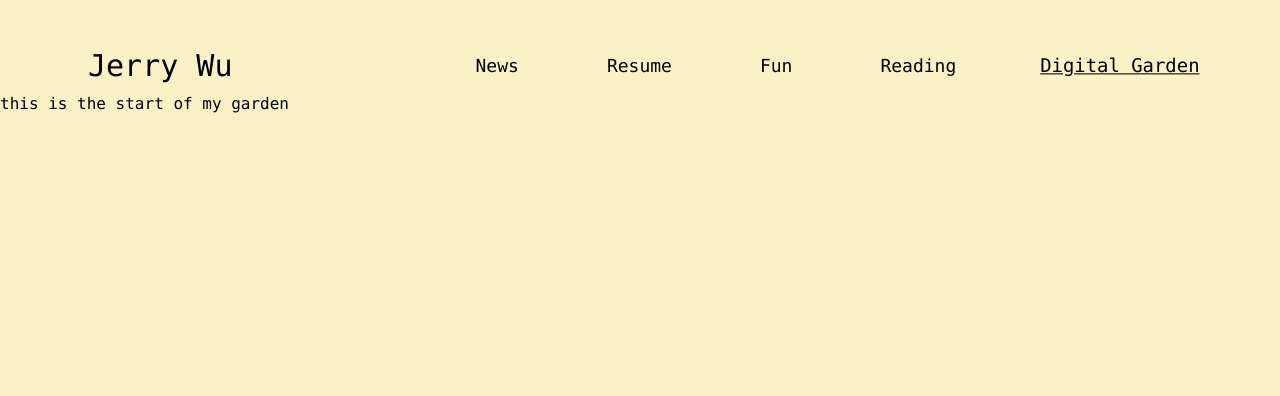
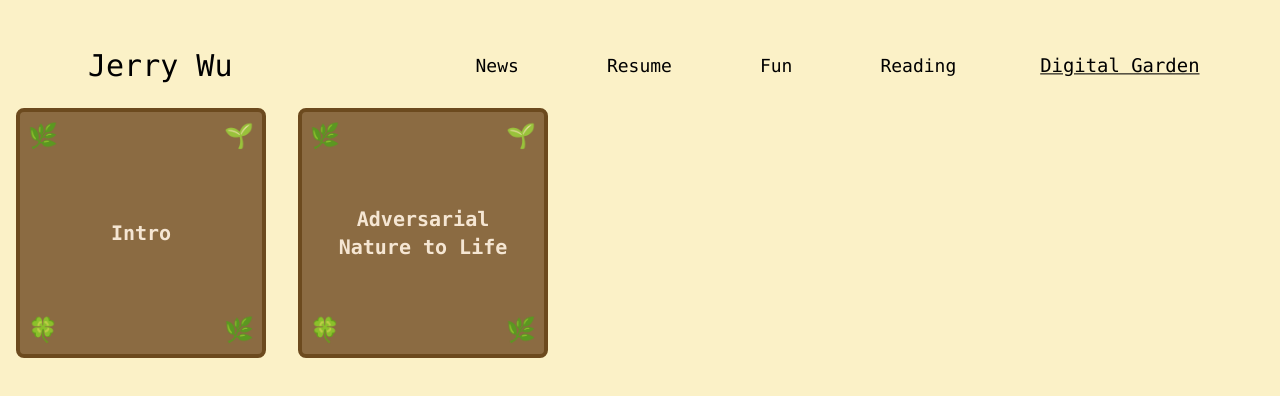
Before and after one commit to jerryowu/personal-website, a Next.js app: page /digital-garden in a window 1280 px wide. Shown: the top 396 px of the page. Built offline with nearby package versions, Linux system fonts and the light colour scheme.

Commit message:
added basic components to digital garden

```diff
--- a/app/components/Navbar.tsx
+++ b/app/components/Navbar.tsx
@@ -73,7 +73,9 @@ export default function Navbar() {
           <Link
             href="/digital-garden"
             className={`text-lg p-1 transition-all hover:scale-105 hover:underline ${
-              pathname === "/digital-garden" ? "underline scale-105" : ""
+              pathname.startsWith("/digital-garden")
+                ? "underline scale-105"
+                : ""
             }`}
           >
             Digital Garden
--- /dev/null
+++ b/app/digital-garden/ClickableBlock.tsx
@@ -0,0 +1,24 @@
+export default function ClickableBlock({ title }: { title: string }) {
+  return (
+    <div
+      className="border-4 border-[#6c4a1e] cursor-pointer rounded-lg bg-[#8b6b42] p-4 m-4 hover:shadow-lg transition-shadow relative"
+      style={{
+        width: "250px",
+        height: "250px",
+        backgroundImage: "radial-gradient(#8b6b42 2px, transparent 2px)",
+        backgroundSize: "10px 10px",
+        display: "flex",
+        alignItems: "center",
+        justifyContent: "center",
+      }}
+    >
+      <div className="absolute top-2 left-2 text-2xl">🌿</div>
+      <div className="absolute top-2 right-2 text-2xl">🌱</div>
+      <div className="absolute bottom-2 left-2 text-2xl">🍀</div>
+      <div className="absolute bottom-2 right-2 text-2xl">🌿</div>
+      <div className="text-center font-bold text-[#f5e6d3] text-xl">
+        {title}
+      </div>
+    </div>
+  );
+}
--- /dev/null
+++ b/app/digital-garden/GardenPost.tsx
@@ -0,0 +1,7 @@
+export default function GardenPost({ content }: { content: string }) {
+  return (
+    <div>
+      <p>{content}</p>
+    </div>
+  );
+}
--- /dev/null
+++ b/app/digital-garden/[postId]/page.tsx
@@ -0,0 +1,82 @@
+import Link from "next/link";
+import { Post } from "../../types/types";
+
+export default function page({ params }: { params: { postId: string } }) {
+  const postId = params.postId;
+  const post: Post = {
+    Title: "Adversarial Nature to Life",
+    Content: `There seems to be an inherent adversarial nature to nearly all aspects of life.
+
+Why is kale so nasty but donuts taste so good?
+
+Why is going to the gym hard, but being a couch potato and brain rotting on tiktok so easy?
+
+Why is it hard to do the things that are good for us, and easy to do the things that are bad for us?
+
+
+Why can't our anatomy be wired to enjoy doing the hard things? Why is it a delayed gratification? Why can't eating kale bring us instant gratification the same way that donuts do?
+
+Maybe a million years ago when humans weren't apex predators, finding sugary food was scarce and was advantageous to consume immediately. Maybe having this instant gratification dopamine from that sugar rush is what saved us from sabertooth tigers. I can't say that I know for sure, but what seems to be apparent is this adversarial nature is hardcoded.
+
+So how should live our life with this in mind?
+
+The defiance of this hardcoded adversarial nature is what prevents man from being great. In contrast, it is the very act of doing what is adversarial is what leads man to better oneself.
+
+In other words, you should do what needs to be done, not what you want to do.
+
+How do we do what needs to be done?
+
+Doing the hard stuff is painful. The key is not mitigating the pain, but rather learning how to deal with the pain.
+
+Some people deal with pain by flipping it on its head. They tell themselves they like the pain and become masochists. These people are crazy.
+
+Others run away from pain. This may be done overtly or through self deception.
+
+Here is an example of me overtly running away from pain:
+I told myself I'm gonna start taking cold showers. I know I'm supposed to take this cold shower. I turn on the faucet and the initial wave of ice cold water splashes on my feet. It's really fucking cold. Little droplets of water splash all over my body and suddenly the circulation of air turns into what feels like little frostbites. I don't like it. I turn the knob to warm. Ahhhh, much better.
+
+Now here is a self-deception example:
+I'm about to do some machine chest press and this is my last set. I hype myself up, got some Excision blasting in my ears, and I start doing my set. 1, 2, 3, 4, 5, 6, 7...
+
+Now here is the crucial part:
+
+On the 8th rep, I pushed halfway, felt the burn kick TF in, put the weight down, huff and puff, drink some water, and tell myself 'dang I really couldn't get hat rep in. Must be because I did 3 solid sets before that. At least I did 7 reps, and failed on the 8th. At least I pushed myself to failure.'
+
+THIS IS SELF DECEPTION. I did not actually reach failure. I thought the rep was hard, gave up, and found reasons to justify my actions.
+
+
+There seems to be an inherent game nature to life, and it is the hard tasks that provide the most reward.
+
+In weightlifting, there's this running joke about gym bros skipping leg day. The reason is because our legs contain the biggest muscles thus requiring immense energy and causing lots of fatigue. The muscle fibers in our legs are also very different compared to the rest of our body. They contain substantially more slow-twitch fibers which means our leg muscles are much better at endurance. This means that you can hit your heavy top sets over and over again with little to no weight drop, which bascially means leg days will leave you absolutely gassed.
+
+It so happens to be that hitting legs, the most painful muscle group to work, is the one that literally raises testosterone levels and stimulates growth in literally all other muscle groups.
+
+
+`,
+    PostId: "adversarial-nature",
+    Date: "November 2023",
+  };
+  return (
+    <>
+      <div className="max-w-4xl mx-auto px-4 py-8">
+        <Link
+          href="/digital-garden"
+          className="inline-block mb-8 text-gray-600 hover:text-gray-900 transition-colors"
+        >
+          <div className="flex items-center gap-2">
+            <span className="text-2xl">←</span>
+            <span>Back to Digital Garden</span>
+          </div>
+        </Link>
+
+        <article className="prose prose-lg max-w-none">
+          <h1 className="text-4xl font-bold mb-8">{post.Title}</h1>
+          <div className="text-gray-500 text-sm mb-4">{post.Date}</div>
+          <div className="text-gray-800 leading-relaxed whitespace-pre-wrap">
+            {post.Content}
+          </div>
+        </article>
+      </div>
+    </>
+  );
+}
--- a/app/digital-garden/page.tsx
+++ b/app/digital-garden/page.tsx
@@ -1,3 +1,34 @@
+"use client";
+
+import Link from "next/link";
+import ClickableBlock from "./ClickableBlock";
+import { Post } from "../types/types";
+
 export default function DigitalGarden() {
-  return <div>this is the start of my garden</div>;
+  const posts: Post[] = [
+    {
+      Title: "Intro",
+      Content: "intro content",
+      PostId: "intro",
+      Date: "November 2024",
+    },
+    {
+      Title: "Adversarial Nature to Life",
+      Content: "adversarial nature content",
+      PostId: "adversarial-nature",
+      Date: "November 2024",
+    },
+  ];
+
+  return (
+    <div style={{ display: "flex", flexWrap: "wrap" }}>
+      {posts.map((post) => (
+        <Link key={post.PostId} href={`/digital-garden/${post.PostId}`}>
+          <div>
+            <ClickableBlock key={post.Title} title={post.Title} />
+          </div>
+        </Link>
+      ))}
+    </div>
+  );
 }
--- /dev/null
+++ b/app/types/types.ts
@@ -0,0 +1,6 @@
+export type Post = {
+  Title: string;
+  Content: string;
+  PostId: string; // Assuming postId is a unique identifier for each post
+  Date: string;
+};
```
